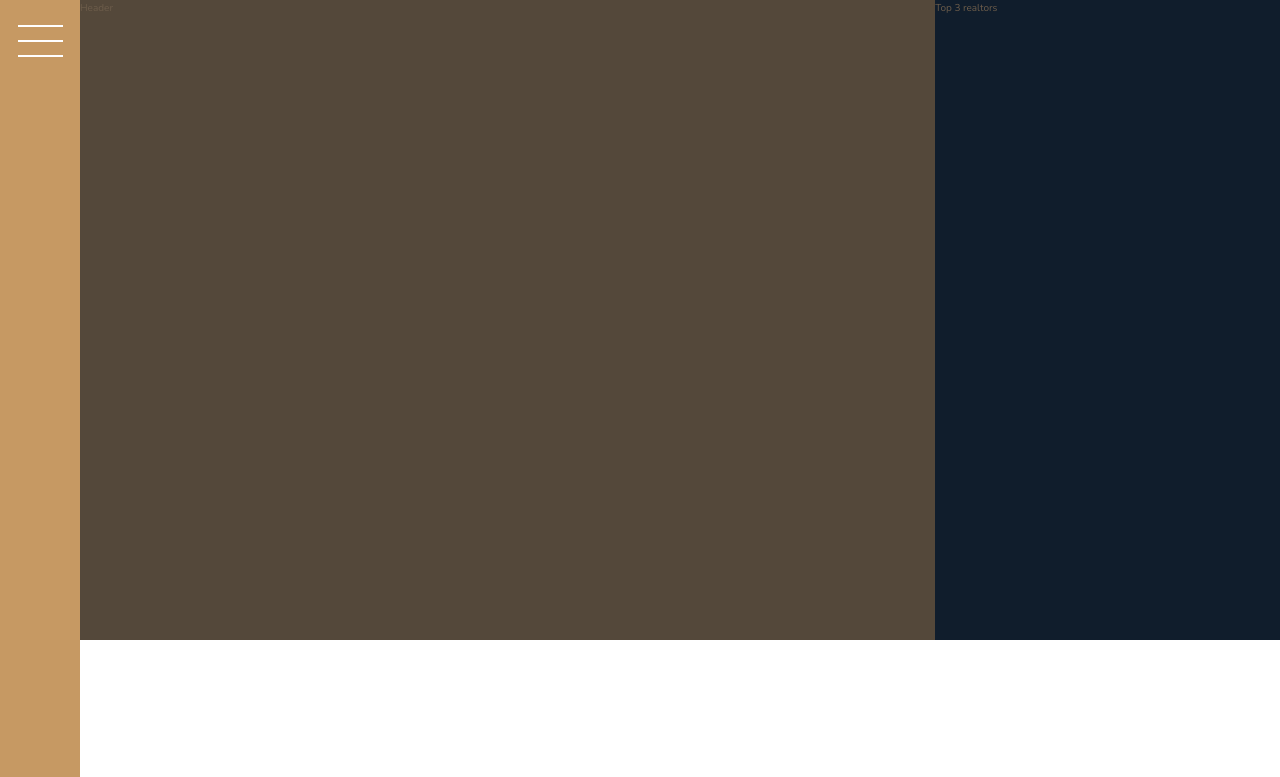
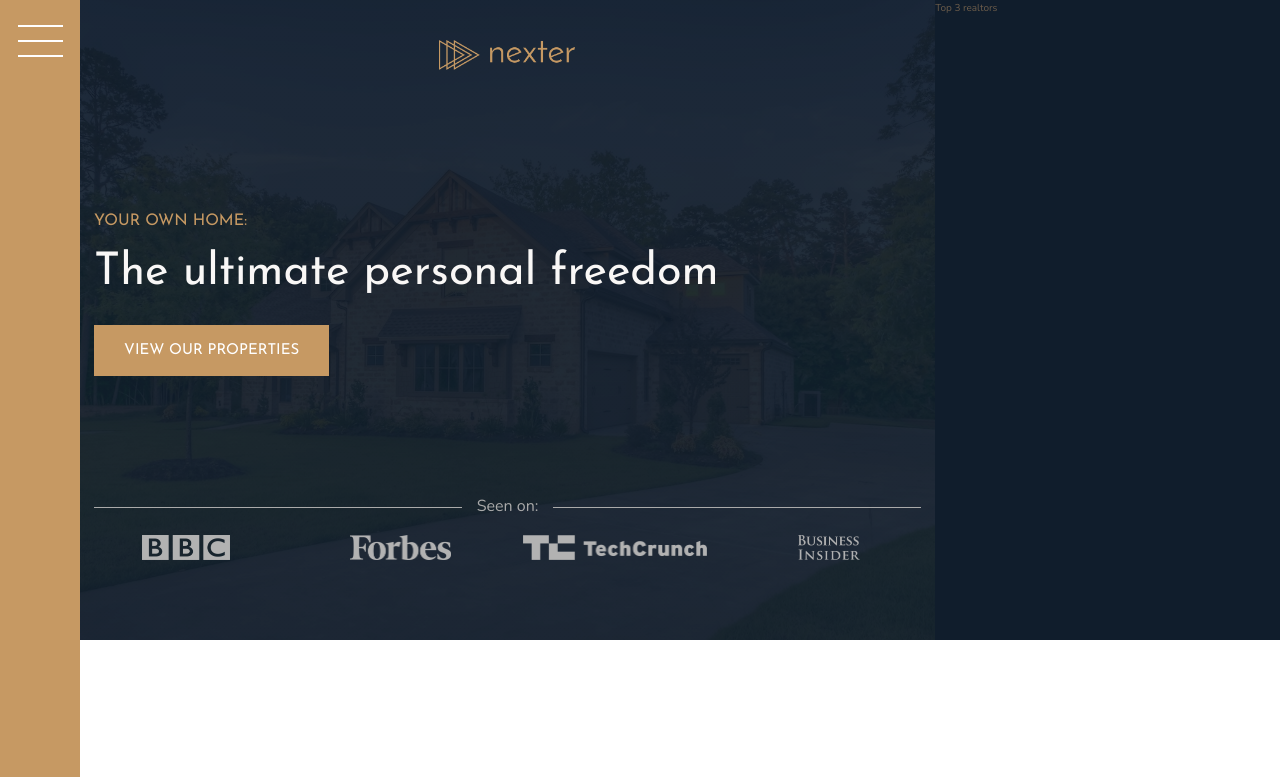
Before and after one commit to JohnSmith157/Nexter, a website: page index.html in a window 1280 px wide. Shown: the top 777 px of the page. Drawn offline with nearby package versions, Linux system fonts and the light colour scheme.

Commit message:
Completed the header section

```diff
--- a/index.html
+++ b/index.html
@@ -17,7 +17,17 @@
         </div>
 
         <header class="header">
-            Header
+            <img src="img/logo.png" alt="Nexter logo" class="header__logo">
+            <h3 class="heading-3">Your own home:</h3>
+            <h1 class="heading-1">The ultimate personal freedom</h1>
+            <button class="btn header__btn">View our properties</button>
+            <div class="header__seenon-text">Seen on:</div>
+            <div class="header__seenon-logos">
+                <img src="img/logo-bbc.png" alt="Seen on logo 1">
+                <img src="img/logo-forbes.png" alt="Seen on logo 2">
+                <img src="img/logo-techcrunch.png" alt="Seen on logo 3">
+                <img src="img/logo-bi.png" alt="Seen on logo 4">
+            </div>
         </header>
 
         <div class="realtors">
--- a/sass/_header.scss
+++ b/sass/_header.scss
@@ -1,4 +1,57 @@
 .header {
     background-color: $color-grey-dark-1;
     grid-column: full-start / col-end 6;
+    background-image: linear-gradient(rgba($color-secondary, .93), rgba($color-secondary, .93)),
+                      url(../img/hero.jpeg);
+    background-size: cover;
+    background-position: center;
+    padding: 8rem;
+    padding-top: 4rem;
+
+    display: grid;
+    grid-template-rows: 1fr min-content 6rem 1fr;
+    grid-template-columns: max-content;
+    grid-row-gap: 1.5rem;
+    justify-content: center;
+
+
+    &__logo {
+        height: 3rem;
+        justify-self: center;
+    }
+
+    &__btn {
+        align-self: start;
+        justify-self: start;
+    }
+
+    &__seenon-text {
+        display: grid;
+        grid-template-columns: 1fr max-content 1fr;
+        grid-column-gap: 1.5rem;
+        align-items: center;
+
+        font-size: 1.6rem;
+        color: $color-grey-light-2;
+
+        &::before,
+        &::after {
+            content: "";
+            height: 1px;
+            display: block;
+            background-color: currentColor;
+        }
+    }
+
+    &__seenon-logos {
+        display: grid;
+        grid-template-columns: repeat(4, 1fr);
+        grid-column-gap: 3rem;
+        justify-items: center;
+
+        img {
+            height: 2.5rem;
+            filter: brightness(70%);
+        }
+    }
 }
--- a/sass/_typography.scss
+++ b/sass/_typography.scss
@@ -5,6 +5,9 @@
 
 .heading-1 {
     @extend %heading;
+    font-size: 4.5rem;
+    color: $color-grey-light-1;
+    line-height: 1;
 }
 
 .heading-2 {
```
Also changed, not shown: css/style.css.
